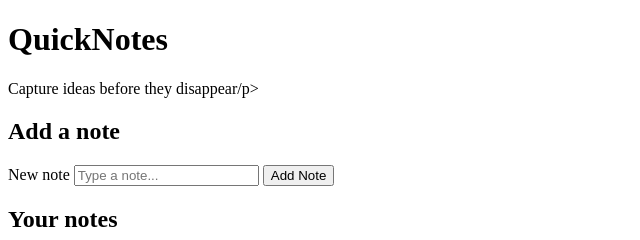
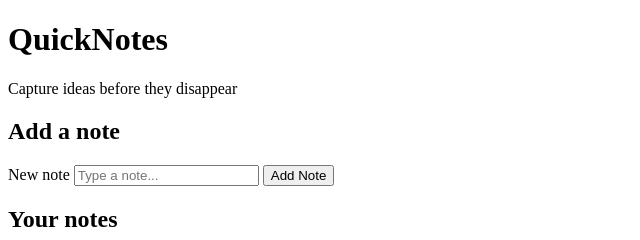
Before and after one commit to njambiEvelyne/Practice, a plain HTML site: page quicknotes-day1/index.html in a window 1280 px wide. Shown: the top 240 px of the page, 0-640 px from the left. Drawn offline with Linux system fonts and the light colour scheme.

Commit message:
initial commit

```diff
--- a/quicknotes-day1/index.html
+++ b/quicknotes-day1/index.html
@@ -9,7 +9,7 @@
   <body>
     <header>
       <h1>QuickNotes</h1>
-      <p>Capture ideas before they disappear/p>
+      <p>Capture ideas before they disappear</p>
     </header>
 
     <main>
```
